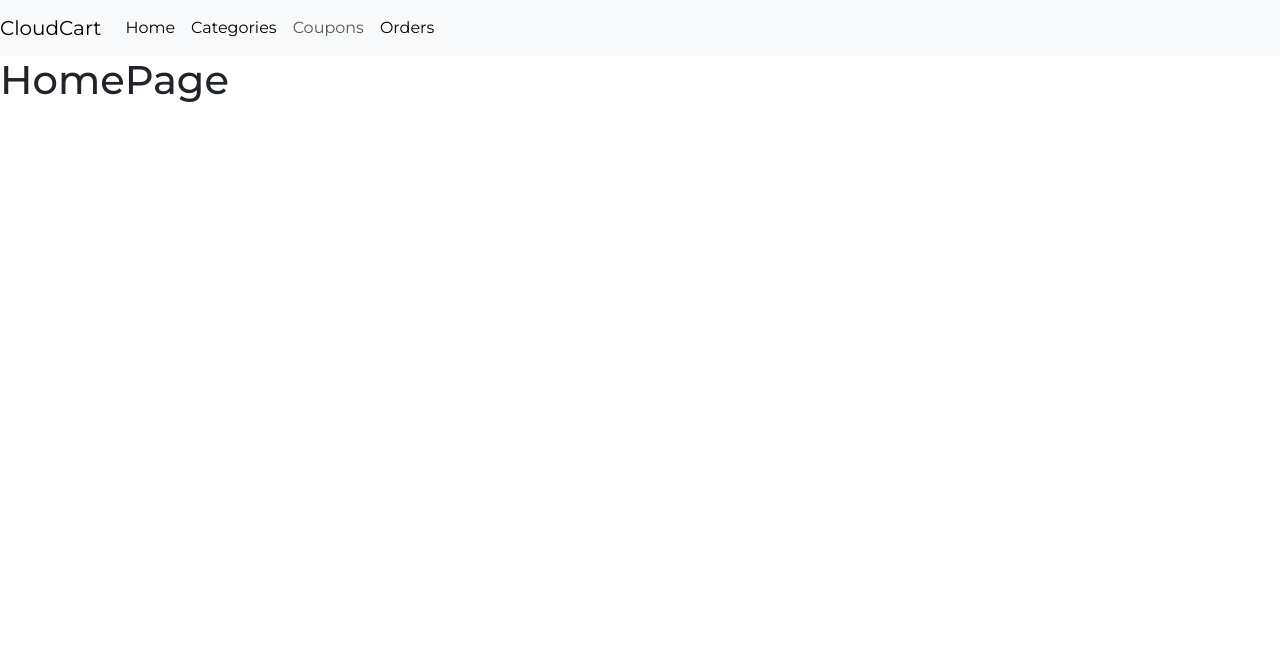
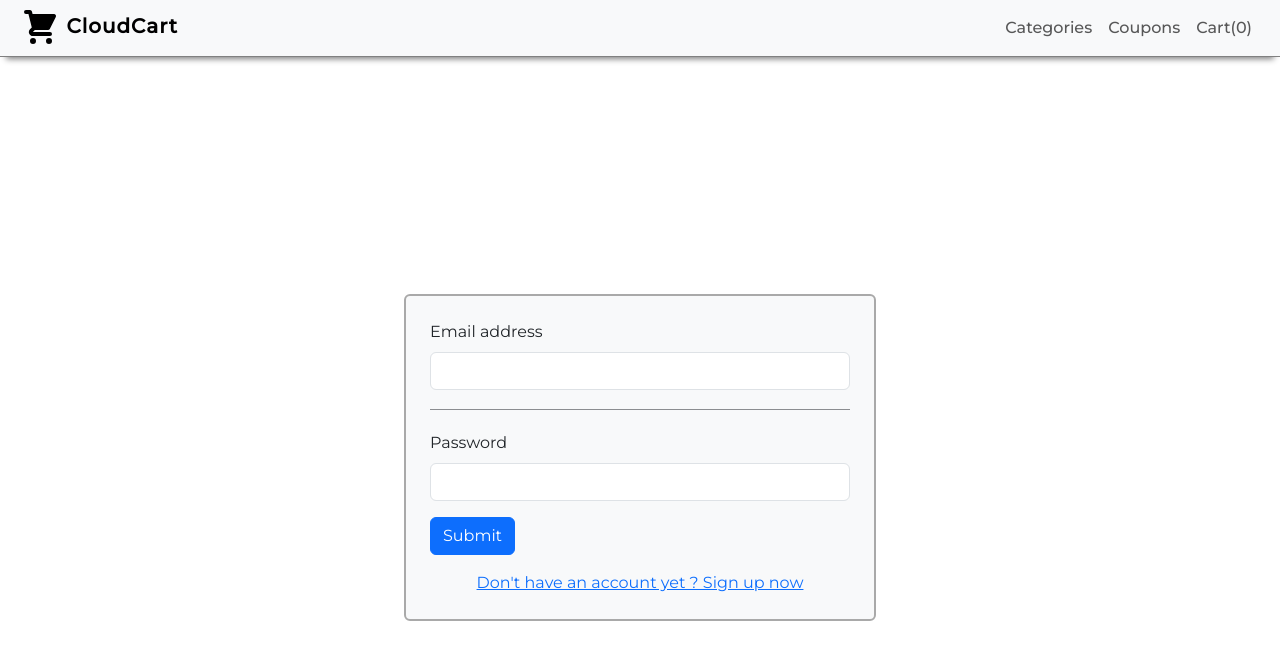
Before and after one commit to mehuldantani/project, a React (Create React App) app in the folder client/: page / in a window 1280 px wide. Shown: the top 660 px of the page. Built offline with nearby package versions, Linux system fonts and the light colour scheme.

Commit message:
added login page

```diff
--- a/client/package.json
+++ b/client/package.json
@@ -2,14 +2,18 @@
   "name": "client",
   "version": "0.1.0",
   "private": true,
+  "proxy": "http://localhost:4000/",
   "dependencies": {
     "@testing-library/jest-dom": "^5.16.5",
     "@testing-library/react": "^13.4.0",
     "@testing-library/user-event": "^13.5.0",
+    "axios": "^1.4.0",
     "react": "^18.2.0",
     "react-dom": "^18.2.0",
+    "react-icons": "^4.8.0",
     "react-router-dom": "^6.11.1",
     "react-scripts": "5.0.1",
+    "react-toastify": "^9.1.2",
     "web-vitals": "^2.1.4"
   },
   "scripts": {
--- a/client/src/App.js
+++ b/client/src/App.js
@@ -3,12 +3,15 @@ import Homepage from './pages/HomePage.js'
 import Contact from './pages/contact.js'
 import About from './pages/About.js'
 import PageNotFound from './pages/pagenotfound.js'
+import Login from './pages/Auth/login.js'
+import { ToastContainer} from 'react-toastify';
+import 'react-toastify/dist/ReactToastify.css';
 
 function App() {
   return (
     <div>
       <Routes>
-        <Route path='/' element = {<Homepage/>} />
+        <Route path='/' element = {<Login/>} />
         <Route path='/contact' element = {<Contact/>} />
         <Route path='/about' element = {<About/>} />
         <Route path='/*' element = {<PageNotFound/>} />
--- a/client/src/components/layout/header.js
+++ b/client/src/components/layout/header.js
@@ -1,13 +1,16 @@
 import React from 'react'
-import {NavLink} from 'react-router-dom'
+import {NavLink,Link} from 'react-router-dom'
+import {HiShoppingCart} from 'react-icons/hi'
 
 const header = () => {
   return (
     <>
     <nav className="navbar navbar-expand-lg navbar-light bg-light">
-  <NavLink to='/' className="navbar-brand">
-    CloudCart
-  </NavLink>
+    <div className="brand">
+    <Link to='/' className="navbar-brand">
+    <HiShoppingCart style={{ fontSize: '40px' }} /> CloudCart
+    </Link>
+    </div>
   <button
     className="navbar-toggler"
     type="button"
@@ -20,14 +23,9 @@ const header = () => {
     <span className="navbar-toggler-icon" />
   </button>
   <div className="collapse navbar-collapse" id="navbarText">
-    <ul className="navbar-nav mr-auto">
-      <li className="nav-item active">
-        <NavLink to='/' className="nav-link">
-          Home <span className="sr-only"></span>
-        </NavLink>
-      </li>
+    <ul className="navbar-nav ms-auto">
       <li className="nav-item">
-        <NavLink to='/' className="nav-link">
+        <NavLink to='/asd' className="nav-link">
           Categories
         </NavLink>
       </li>
@@ -37,14 +35,13 @@ const header = () => {
         </NavLink>
       </li>
       <li className="nav-item">
-        <NavLink to='/' className="nav-link">
-          Orders
+        <NavLink to='/as' className="nav-link">
+          Cart(0)
         </NavLink>
       </li>
     </ul>
   </div>
-</nav>
-
+    </nav>
     </>
   )
 }
--- a/client/src/components/layout/layout.js
+++ b/client/src/components/layout/layout.js
@@ -1,11 +1,14 @@
 import React from 'react'
 import Header from './header.js'
+import { ToastContainer} from 'react-toastify';
+import 'react-toastify/dist/ReactToastify.css';
 
 const layout = ({children}) => {
   return (
     <div>
       <Header/>
       <main style={{minHeight:'80vh'}}>
+        <ToastContainer/>
       {children}
       </main>
       </div>
--- a/client/src/index.css
+++ b/client/src/index.css
@@ -6,3 +6,77 @@
   box-sizing: border-box;
   font-family: 'Montserrat';
 }
+
+.navbar{
+  box-shadow: 0 8px 6px -6px gray;
+  border-bottom: 0.3px solid gray;
+}
+
+.nav-link{
+  font-weight: 500 !important;
+}
+
+.active{
+  border-bottom: 2px solid black;
+}
+
+#navbarText{
+  margin-right: 20px;
+}
+
+.brand{
+  margin-left: 20px;
+  letter-spacing: 1px;
+  font-weight: 600;
+}
+
+/* Center the 404 page in the middle of the screen */
+.pnf {
+  display: flex;
+  flex-direction: column;
+  justify-content: center;
+  align-items: center;
+  height: 80vh;
+}
+
+/* Style the title */
+.pnf-title {
+  font-size: 6rem;
+  font-weight: bold;
+  margin: 0;
+  color: #333;
+}
+
+/* Style the page detail */
+.pnf-detail {
+  font-size: 1.5rem;
+  font-weight: normal;
+  margin: 0;
+  color: #555;
+  text-align: center;
+}
+
+/* Style the 'Go Back' button */
+.pnf-btn {
+  display: inline-block;
+  padding: 1rem 2rem;
+  margin-top: 2rem;
+  font-size: 1.2rem;
+  font-weight: bold;
+  color: #fff;
+  background-color: #333;
+  border: none;
+  border-radius: 5px;
+  text-decoration: none;
+  transition: background-color 0.3s ease-in-out;
+}
+
+/* Hover effect for the 'Go Back' button */
+.pnf-btn:hover {
+  background-color: #555;
+}
+
+.login-container{
+  background-color: #f8f9fa;
+  border: 2px solid darkgray;
+}
--- /dev/null
+++ b/client/src/pages/Auth/login.js
@@ -0,0 +1,71 @@
+import {React,useState} from 'react';
+import Layout from '../../components/layout/layout.js';
+import {Link} from 'react-router-dom'
+import {toast} from 'react-toastify'
+import axios from 'axios'
+const Login = () => {
+
+  const [email, setEmail] = useState("");
+  const [password, setPassword] = useState("");
+
+
+  //handle submit
+  const HandleSubmit = async (e)=>{
+    e.preventDefault()
+    try{
+      const resp = await axios.post("api/v1/auth/login",{
+        "email": email,
+        "password": password
+      }
+      );
+      console.log(resp)
+    } catch(error){
+      console.log(error)
+      toast.error("Something Went Wrong.")
+    }
+  }
+
+  return (
+    <Layout>
+  <div class="container d-flex justify-content-center align-items-center vh-100">
+    <div class="max-width-150 rounded p-4 login-container">
+      <form onSubmit={HandleSubmit}>
+        <div class="mb-3">
+          <label for="exampleInputEmail1" class="form-label">Email address</label>
+          <input
+            type="email"
+            class="form-control"
+            id="exampleInputEmail1"
+            aria-describedby="emailHelp"
+            value={email}
+            onChange={(e)=>{setEmail(e.target.value)}}
+            required
+          />
+          <div id="emailHelp" class="form-text">____________________________________________________________</div>
+        </div>
+        <div class="mb-3">
+          <label for="exampleInputPassword1" class="form-label">Password</label>
+          <input
+            type="password"
+            class="form-control"
+            id="exampleInputPassword1"
+            value={password}
+            onChange={(e)=>{setPassword(e.target.value)}}
+            required
+          />
+        </div>
+        <button type="submit" class="btn btn-primary">Submit</button>
+      </form>
+      <div class="mt-3 text-center">
+      <Link to='/register' className="singup">
+        Don't have an account yet ? Sign up now
+        </Link>
+      </div>
+    </div>
+  </div>
+</Layout>
+
+  )
+}
+
+export default Login;
--- a/client/src/pages/HomePage.js
+++ b/client/src/pages/HomePage.js
@@ -1,11 +1,33 @@
 import React from 'react';
 import Layout from '../components/layout/layout.js';
+import {Link} from 'react-router-dom'
 
 const HomePage = () => {
   return (
-        <Layout>
-            <h1>HomePage</h1>
-        </Layout>
+    <Layout>
+  <div class="container d-flex justify-content-center align-items-center vh-100">
+    <div class="max-width-150 rounded p-4 login-container">
+      <form>
+        <div class="mb-3">
+          <label for="exampleInputEmail1" class="form-label">Email address</label>
+          <input type="email" class="form-control" id="exampleInputEmail1" aria-describedby="emailHelp" />
+          <div id="emailHelp" class="form-text">____________________________________________________________</div>
+        </div>
+        <div class="mb-3">
+          <label for="exampleInputPassword1" class="form-label">Password</label>
+          <input type="password" class="form-control" id="exampleInputPassword1" />
+        </div>
+        <button type="submit" class="btn btn-primary">Submit</button>
+      </form>
+      <div class="mt-3 text-center">
+      <Link to='/register' className="singup">
+        Don't have an account yet ? Sign up now
+        </Link>
+      </div>
+    </div>
+  </div>
+</Layout>
+
   )
 }
 
--- a/client/src/pages/pagenotfound.js
+++ b/client/src/pages/pagenotfound.js
@@ -1,9 +1,15 @@
 import React from 'react'
 import Layout from '../components/layout/layout.js';
+import {Link} from 'react-router-dom'
+
 const pagenotfound = () => {
   return (
         <Layout>
-            <h1>pagenotfound</h1>
+            <div className='pnf'>
+            <h1 className='pnf-title'>404</h1>
+            <h2 className='pnf-detail'>Oops ! The page you were looking for could not be found.</h2>
+            <Link to='/' className='pnf-btn'>Go Back</Link>
+            </div>
         </Layout>
   )
 }
```
Also changed, not shown: 1 other file (tests, documents, lock files or other folders).
